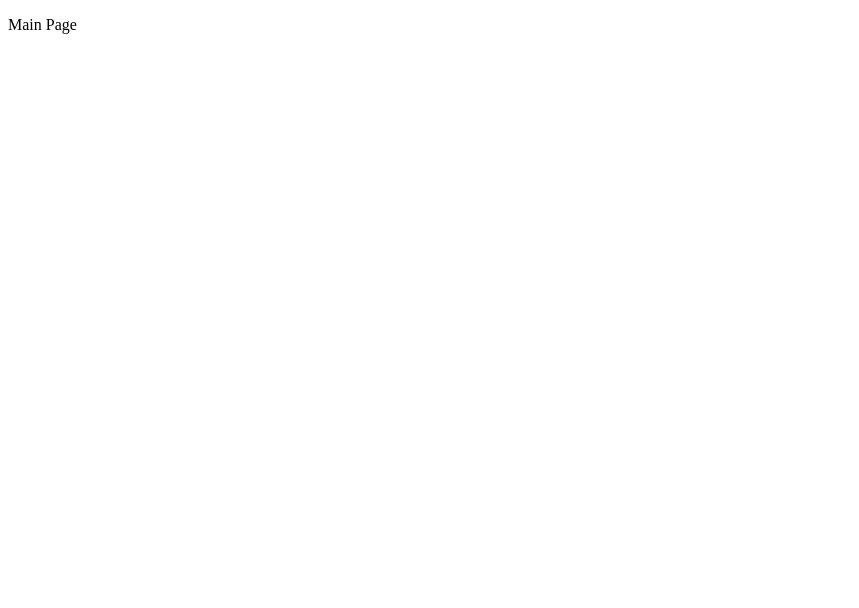
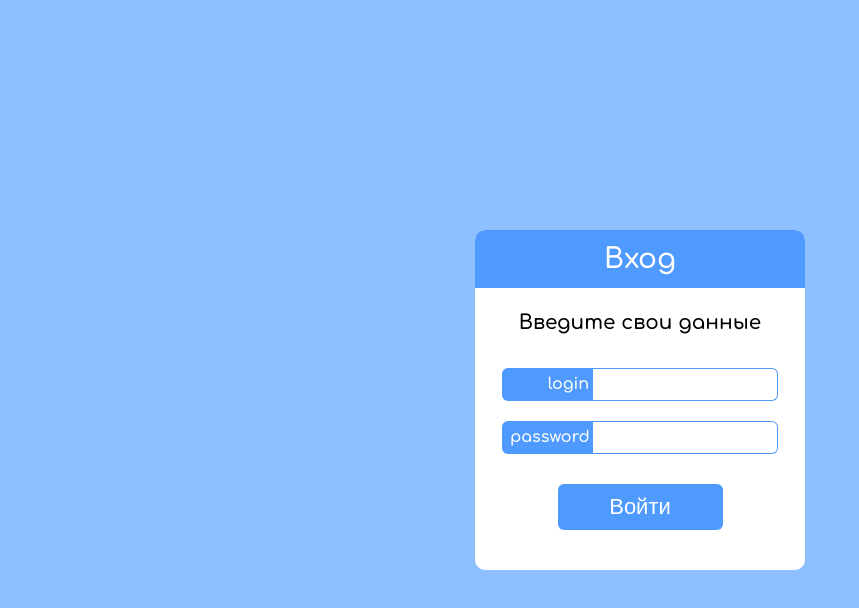
Before and after one commit to ZimnitskiYury/med-service-reminder, a React app: page / in a window 1280 px wide. Shown: the top 608 px of the page, without its empty margins (0-859 px from the left). Built offline with nearby package versions, Linux system fonts and the light colour scheme.

Commit message:
Add login-page

```diff
--- a/babel.config.json
+++ b/babel.config.json
@@ -1,3 +1,9 @@
 {
-  "presets": ["@babel/preset-env", "@babel/preset-react"]
+  "presets": ["@babel/preset-env", "@babel/preset-react"],
+  "plugins": [
+    ["module-resolver", {
+        "root": ["./src"]
+        }
+    ]
+]
 }
--- a/package.json
+++ b/package.json
@@ -30,6 +30,7 @@
     "@babel/preset-env": "^7.14.8",
     "@babel/preset-react": "^7.14.5",
     "babel-loader": "^8.2.2",
+    "babel-plugin-module-resolver": "^4.1.0",
     "babel-regenerator-runtime": "^6.5.0",
     "css-loader": "^6.2.0",
     "eslint": "^7.31.0",
@@ -52,6 +53,7 @@
     "webpack-dev-server": "^3.11.2"
   },
   "dependencies": {
+    "classnames": "^2.3.1",
     "react": "^17.0.2",
     "react-dom": "^17.0.2",
     "react-redux": "^7.2.4",
--- /dev/null
+++ b/src/app/app.css
@@ -0,0 +1 @@
+@import url('https://fonts.googleapis.com/css2?family=Comfortaa:wght@600&display=swap');
--- a/src/app/app.jsx
+++ b/src/app/app.jsx
@@ -1,17 +1,18 @@
 import * as React from 'react';
 import { render } from 'react-dom';
 import { BrowserRouter, Route, Switch } from 'react-router-dom';
-import MainPage from '../modules/main-page/components/MainPage/mainPage';
+import Login from '../modules/login-page/components/LoginPage/loginPage';
+
+import './app.css';
+import '../styles/reset.css';
 
 
 function App() {
   return (
     <BrowserRouter>
-      <div>
-        <Switch>
-          <Route exact path="/" component={MainPage} />
-        </Switch>
-      </div>
+      <Switch>
+        <Route exact path="/" component={Login} />
+      </Switch>
     </BrowserRouter>
   );
 }
--- /dev/null
+++ b/src/common/hooks/inputHook.jsx
@@ -0,0 +1,20 @@
+import { useState } from 'react';
+
+
+export const useInput = (initialValue) => {
+  const [
+    value,
+    setValue,
+  ] = useState(initialValue);
+
+  return {
+    value,
+    setValue,
+    reset: () => setValue(''),
+    onChange: (event) => {
+      setValue(event.target.value);
+    },
+  };
+};
+
+export default useInput;
--- /dev/null
+++ b/src/modules/login-page/components/LoginPage/loginPage.css
@@ -0,0 +1,82 @@
+.login-page__root{
+    display: flex;
+    background-color: #8EBFFF;
+    align-items: center;
+    justify-content: center;
+    height: 100vh;
+    font-family: 'Comfortaa', cursive;
+}
+
+.login-page__modal{
+    overflow: hidden;
+    display: flex;
+    flex-direction: column;
+    align-items: center;
+    border-radius: 10px;
+    width: 330px;
+    height: 340px;
+    background-color: #fff;
+}
+
+.login-page__header{
+display: flex;
+flex-direction: column;
+align-items: center;
+font-size: 24px;
+width: 100%;
+}
+
+.login-page__header-title{
+    box-sizing: border-box;
+    padding: 15px;
+    display: block;
+    width: 100%;
+    font-size: 28px;
+    text-align: center;
+    background-color: #4F9AFE;
+    color: #fff;
+}
+.login-page__header-annotation{
+    padding: 25px 15px;
+    font-size: 20px;
+}
+
+.login-page__input-container{
+    display: flex;
+    justify-content: center;
+    padding:10px 0;
+    box-sizing: border-box;
+    width: 80%;
+}
+
+.login-page__input-label{
+    display: block;
+    padding: 8px 4px 8px 8px;
+    min-width: 30%;
+    background-color: #4F9AFE;
+    color: #fff;
+    font-size: 16px;
+    text-align: right;
+    border-radius: 6px 0 0 6px;
+}
+.login-page__input{
+    max-width: 70%;
+    box-sizing: border-box;
+    padding: 8px 4px;
+    outline: none;
+    border: 1px solid #4F9AFE;
+    border-left: none;
+    border-radius: 0 6px 6px 0;
+}
+.login-page__button{
+    box-sizing: border-box;
+    outline: none;
+    border: none;
+    border-radius: 6px;
+    width: 50%;
+    padding: 10px;
+    background-color: #4F9AFE;
+    color: #fff;
+    font-size: 22px;
+    margin-top: 20px;
+}
--- /dev/null
+++ b/src/modules/login-page/components/LoginPage/loginPage.jsx
@@ -0,0 +1,38 @@
+/* eslint-disable jsx-a11y/label-has-associated-control */
+import * as React from 'react';
+import classNames from 'classnames';
+import './loginPage.css';
+import useInput from 'common/hooks/inputHook';
+
+
+function Login() {
+  const { value: login, onChange: onChangeLogin } = useInput();
+  const { value: password, onChange: onChangePassword } = useInput();
+  const label = 'login';
+
+  return (
+    <section className={classNames('login-page__root')}>
+      <div className={classNames('login-page__modal')}>
+        <header className={classNames('login-page__header')}>
+          <h1 className={classNames('login-page__header-title')}>Вход</h1>
+          <p className={classNames('login-page__header-annotation')}>Введите свои данные</p>
+        </header>
+        <div className={classNames('login-page__input-container')}>
+          <label htmlFor="login" className={classNames('login-page__input-label')}>
+            login
+          </label>
+          <input id="login" className={classNames('login-page__input')} value={login} onChange={onChangeLogin} />
+        </div>
+        <div className={classNames('login-page__input-container')}>
+          <label htmlFor="password" className={classNames('login-page__input-label')}>
+            password
+          </label>
+          <input id="password" className={classNames('login-page__input')} value={password} onChange={onChangePassword} />
+        </div>
+        <button type="submit" className={classNames('login-page__button')}>Войти</button>
+      </div>
+    </section>
+  );
+}
+
+export default Login;
--- /dev/null
+++ b/src/styles/reset.css
@@ -0,0 +1,48 @@
+/* http://meyerweb.com/eric/tools/css/reset/
+   v2.0 | 20110126
+   License: none (public domain)
+*/
+
+html, body, div, span, applet, object, iframe,
+h1, h2, h3, h4, h5, h6, p, blockquote, pre,
+a, abbr, acronym, address, big, cite, code,
+del, dfn, em, img, ins, kbd, q, s, samp,
+small, strike, strong, sub, sup, tt, var,
+b, u, i, center,
+dl, dt, dd, ol, ul, li,
+fieldset, form, label, legend,
+table, caption, tbody, tfoot, thead, tr, th, td,
+article, aside, canvas, details, embed,
+figure, figcaption, footer, header, hgroup,
+menu, nav, output, ruby, section, summary,
+time, mark, audio, video {
+	margin: 0;
+	padding: 0;
+	border: 0;
+    font: inherit;
+	font-size: 100%;
+	vertical-align: baseline;
+}
+/* HTML5 display-role reset for older browsers */
+article, aside, details, figcaption, figure,
+footer, header, hgroup, menu, nav, section {
+	display: block;
+}
+body {
+	line-height: 1;
+}
+ol, ul {
+	list-style: none;
+}
+blockquote, q {
+	quotes: none;
+}
+blockquote:before, blockquote:after,
+q:before, q:after {
+	content: '';
+	content: none;
+}
+table {
+	border-collapse: collapse;
+	border-spacing: 0;
+}
--- a/webpack.config.js
+++ b/webpack.config.js
@@ -29,6 +29,7 @@
       port: 3000,
       watchContentBase: true,
     },
+    devtool: 'eval-source-map',
     module: {
       rules: [
         {
@@ -58,6 +59,7 @@
     plugins: [
       new HtmlWebpackPlugin({ template: './src/index.html' }),
       new StylelintPlugin(),
+      new MiniCssExtractPlugin(),
     ],
   };
 };
```
Also changed, not shown: jsconfig.json (added, +8 -0 lines), .eslintrc.js, 2 other files (tests, documents, lock files or other folders).
